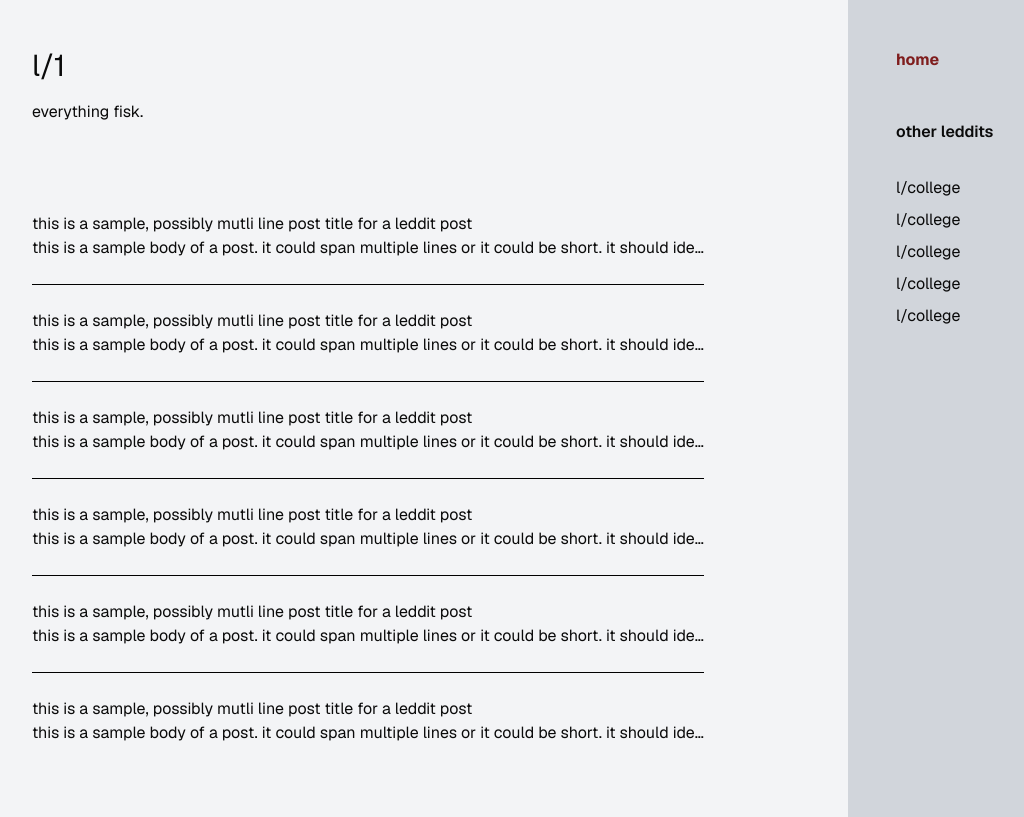
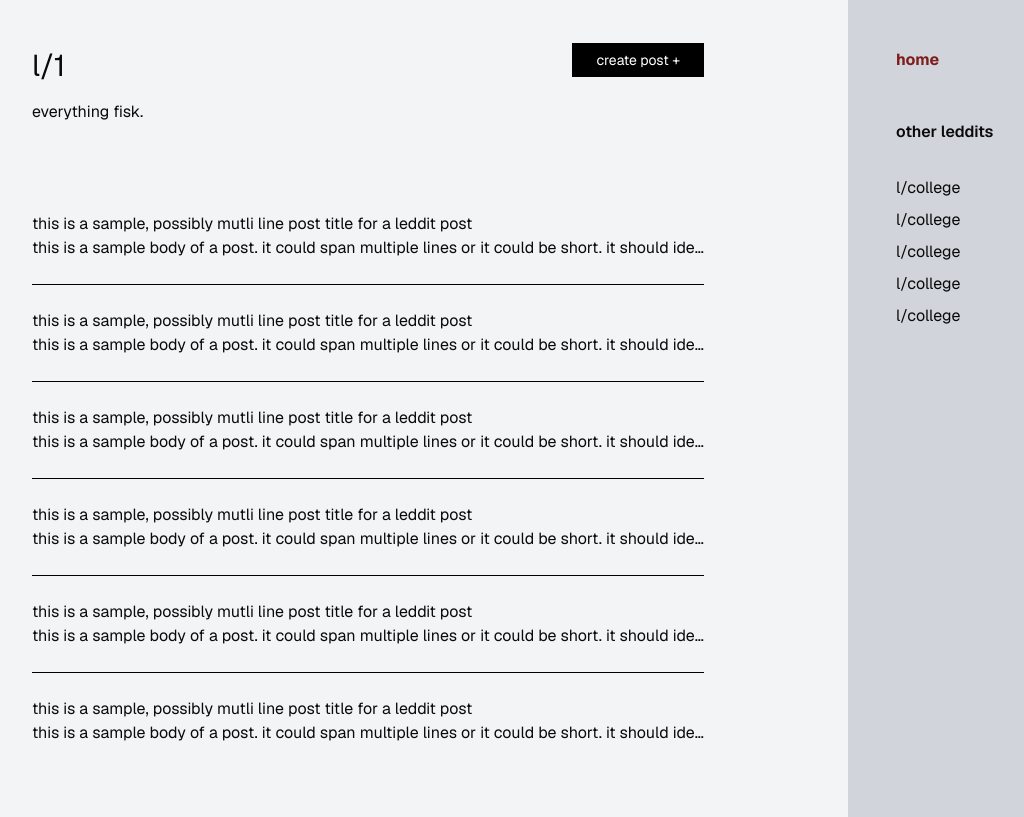
Before and after one commit to okezieuc/leddit, a Next.js app: page /l/1 in a window 1280 px wide. Shown: the whole page, without its empty margins (112-1136 px from the left). Built offline with nearby package versions, Linux system fonts and the light colour scheme; no server answers.

Commit message:
add button  for creating posts to subleddit page

```diff
--- a/app/l/[subleddit]/page.tsx
+++ b/app/l/[subleddit]/page.tsx
@@ -1,3 +1,4 @@
+import LinkButton from "@/components/linkbutton";
 import PostListItem from "./post-list-item";
 
 const samplePostData = {
@@ -10,13 +11,20 @@ export default async function Page({ params }: { params: Promise<{ subleddit: st
     const { subleddit } = await params;
 
     return <div>
-        <div className="mb-16">
+        <div className="mb-16 flex">
+            <div className="flex-1">
                 <h1 className="text-3xl mb-4">
                     l/{subleddit}
                 </h1>
                 <p>
                     everything fisk.
                 </p>
+            </div>
+            <div>
+                <div>
+                    <LinkButton text="create post +" href={`/l/${subleddit}/new`} />
+                </div>
+            </div>
         </div>
 
         <div className="grid grid-cols-1 divide-y divide-black">
```
Lines whose indentation alone changed are shown as unchanged.
